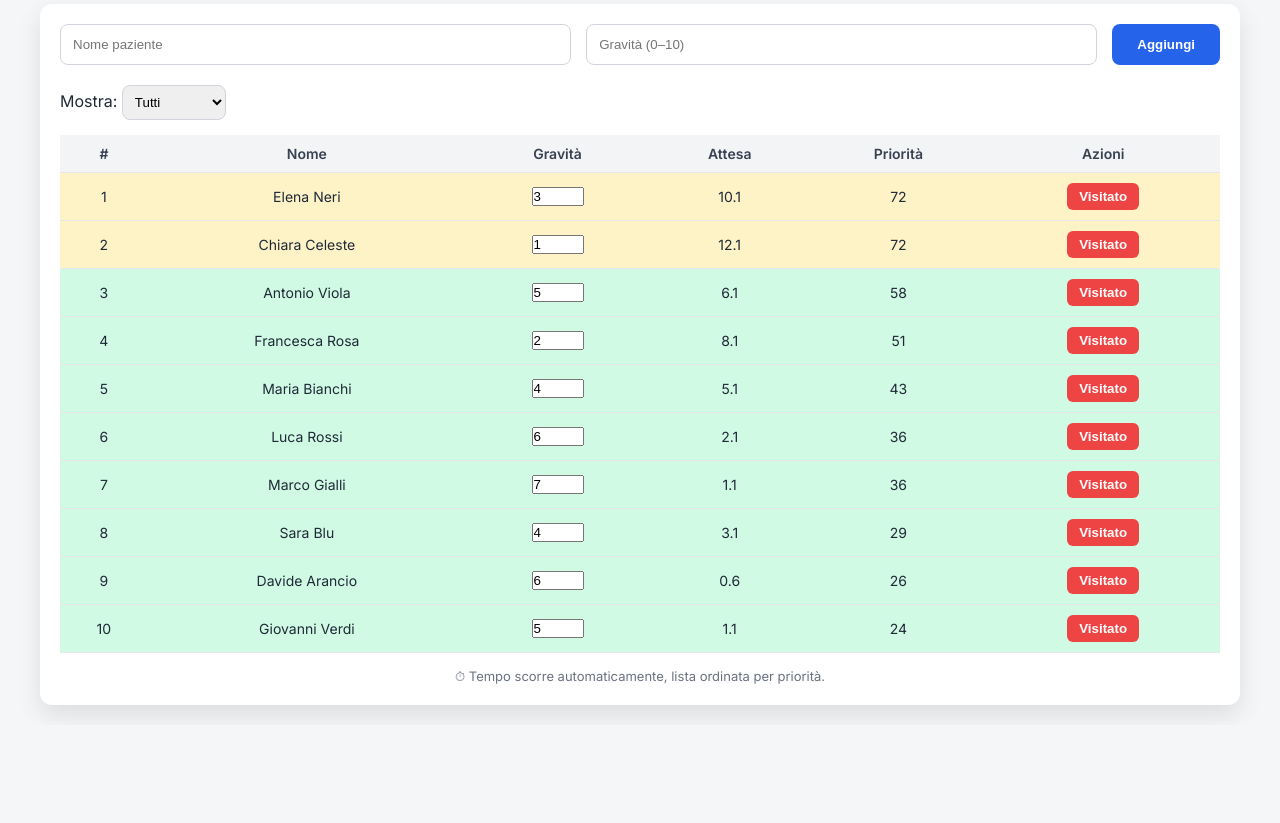
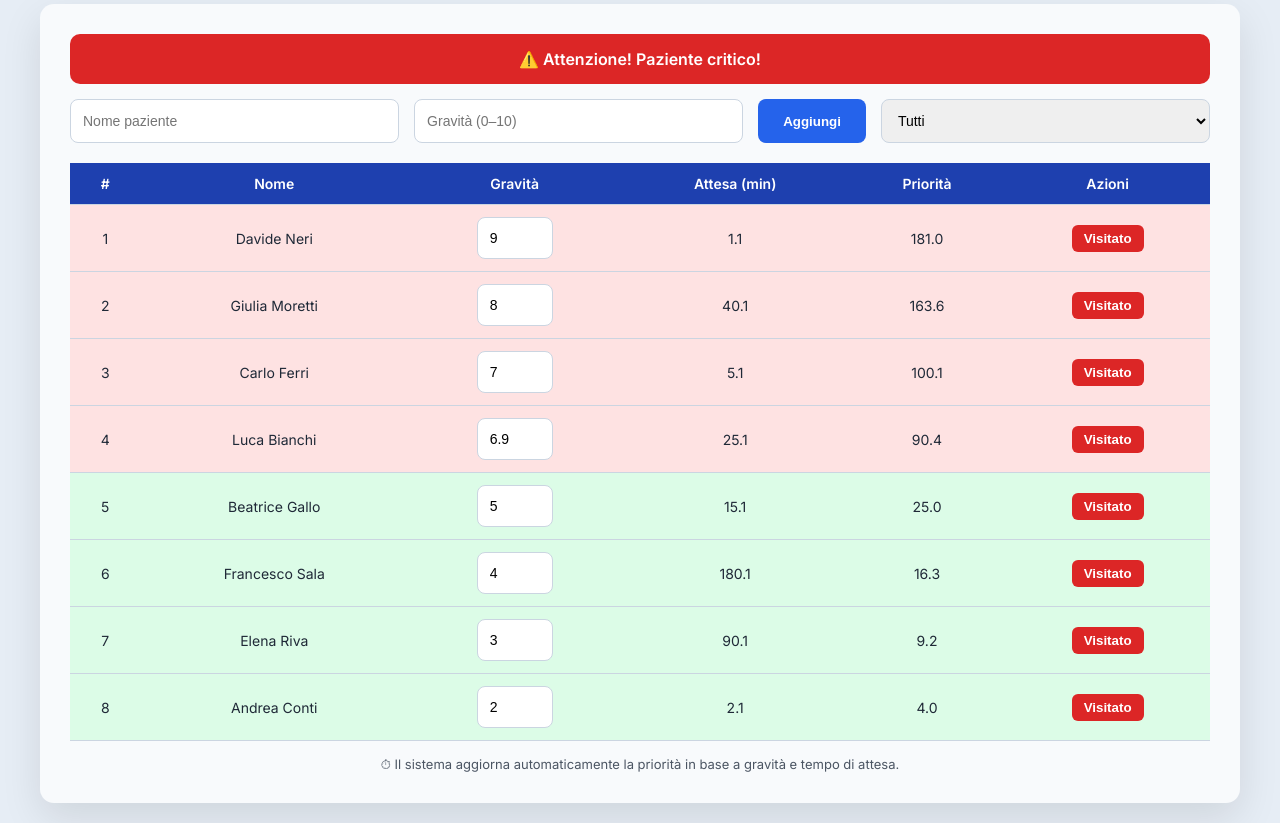
Before and after one commit to ambrogiocorti/saluteAxioma, a plain HTML site: page index.html in a window 1280 px wide. Shown: the part 75-898 px from the top of the page. Before the commit the page ends 800 px from the top, so only its background shows below. Drawn offline with Linux system fonts and the light colour scheme.

Commit message:
Update index.html

```diff
--- a/index.html
+++ b/index.html
@@ -3,18 +3,16 @@
 
 <head>
   <meta charset="UTF-8">
-    <title>Dashboard Triage Pronto Soccorso</title>
+  <title>PS Axioma</title>
   <link href="https://fonts.googleapis.com/css2?family=Inter:wght@400;600&display=swap" rel="stylesheet">
+  <link rel="shortcut icon" href="https://img.icons8.com/?size=256w&id=11934&format=png" type="image/x-icon">
+
   <style>
-        * {
-            box-sizing: border-box;
-            margin: 0;
-            padding: 0;
-        }
+    * { box-sizing: border-box; margin: 0; padding: 0; }
 
     body {
       font-family: 'Inter', sans-serif;
-            background: #f4f6f8;
+      background: #e6edf5;
       color: #1f2937;
       padding: 20px;
     }
@@ -23,58 +21,34 @@
       text-align: center;
       margin-bottom: 20px;
       color: #1e40af;
+      letter-spacing: 1px;
     }
 
     .container {
-            display: flex;
-            flex-wrap: wrap;
-            gap: 25px;
       max-width: 1200px;
       margin: auto;
-        }
-
-        .left,
-        .right {
-            background: #ffffff;
-            border-radius: 12px;
-            padding: 20px;
-            box-shadow: 0 10px 25px rgba(0, 0, 0, 0.1);
-        }
-
-        .left {
-            flex: 1;
-            min-width: 350px;
-        }
-
-        .right {
-            flex: 1.2;
-            min-width: 500px;
+      background: #f8fafc;
+      border-radius: 14px;
+      padding: 30px;
+      box-shadow: 0 15px 40px rgba(0, 0, 0, 0.1);
     }
 
     .alert {
       padding: 15px;
       margin-bottom: 15px;
-            border-radius: 8px;
+      border-radius: 10px;
       font-weight: bold;
       color: #fff;
-            background: #ef4444;
+      background: #dc2626;
       text-align: center;
       display: none;
-            animation: flash 1s infinite;
+      animation: pulse 1s infinite;
+      font-size: 16px;
     }
 
-        @keyframes flash {
-
-            0%,
-            50%,
-            100% {
-                opacity: 1;
-            }
-
-            25%,
-            75% {
-                opacity: 0.3;
-            }
+    @keyframes pulse {
+      0%,100% { opacity: 1; }
+      50% { opacity: 0.4; }
     }
 
     .form {
@@ -84,14 +58,15 @@
       flex-wrap: wrap;
     }
 
-        .form input {
+    input, select {
       flex: 1;
       padding: 12px;
       border-radius: 8px;
-            border: 1px solid #d1d5db;
+      border: 1px solid #cbd5e1;
+      font-size: 14px;
     }
 
-        .form button {
+    button {
       padding: 12px 25px;
       border: none;
       border-radius: 8px;
@@ -102,201 +77,170 @@
       transition: 0.3s;
     }
 
-        .form button:hover {
-            background: #1e40af;
-        }
+    button:hover { background: #1e40af; }
 
     table {
       width: 100%;
       border-collapse: collapse;
+      font-size: 14px;
     }
 
-        th,
-        td {
+    th, td {
       text-align: center;
-            padding: 10px;
-            font-size: 14px;
-            border-bottom: 1px solid #e5e7eb;
+      padding: 12px;
+      border-bottom: 1px solid #cbd5e1;
     }
 
     th {
-            background: #f3f4f6;
+      background: #1e40af;
+      color: #fff;
       font-weight: 600;
-            color: #374151;
     }
 
-        tr.low td {
-            background: #d1fae5;
-        }
-
-        tr.medium td {
-            background: #fef3c7;
-        }
-
-        tr.high td {
-            background: #fee2e2;
-        }
+    tr.low td { background: #dcfce7; }
+    tr.medium td { background: #fef3c7; }
+    tr.high td { background: #fee2e2; }
 
     .remove-btn {
+      background: #dc2626;
+      border: none;
       padding: 6px 12px;
-            background: #ef4444;
-            color: #fff;
-            border: none;
       border-radius: 6px;
+      color: white;
+      font-weight: 600;
       cursor: pointer;
-            font-weight: 600;
       transition: 0.3s;
     }
 
-        .remove-btn:hover {
-            background: #b91c1c;
-        }
+    .remove-btn:hover { background: #991b1b; }
 
     .info {
       margin-top: 15px;
+      text-align: center;
       font-size: 13px;
-            color: #6b7280;
-            text-align: center;
-        }
-
-        .filtro {
-            margin-bottom: 15px;
-        }
-
-        .filtro select {
-            padding: 8px;
-            border-radius: 8px;
-            border: 1px solid #d1d5db;
+      color: #4b5563;
     }
   </style>
 </head>
 
 <body>
-    <h1>Dashboard Triage Pronto Soccorso</h1>
+
+<h1>Dashboard PS Axioma</h1>
+
 <div class="container">
-        <div class="left">
-            <div class="alert" id="alertCritico">⚠ Attenzione! Paziente critico!</div>
+  <div class="alert" id="alertCritico">⚠️ Attenzione! Paziente critico!</div>
+
   <div class="form">
     <input type="text" id="nome" placeholder="Nome paziente">
-                <input type="number" id="gravita" placeholder="Gravità (0–10)" min="0" max="10">
+    <input type="number" id="gravita" min="0" max="10" placeholder="Gravità (0–10)">
     <button onclick="aggiungiPaziente()">Aggiungi</button>
-            </div>
-            <div class="filtro">
-                Mostra:
+
     <select id="filtro" onchange="aggiornaSistema()">
       <option value="tutti">Tutti</option>
       <option value="critici">Critici</option>
       <option value="alta">Gravità ≥ 7</option>
     </select>
   </div>
+
   <table>
     <thead>
       <tr>
         <th>#</th>
         <th>Nome</th>
         <th>Gravità</th>
-                        <th>Attesa</th>
+        <th>Attesa (min)</th>
         <th>Priorità</th>
         <th>Azioni</th>
       </tr>
     </thead>
     <tbody id="listaPazienti"></tbody>
   </table>
-            <div class="info">⏱ Tempo scorre automaticamente, lista ordinata per priorità.</div>
-        </div>
+
+  <div class="info">⏱ Il sistema aggiorna automaticamente la priorità in base a gravità e tempo di attesa.</div>
 </div>
 
 <script>
+const S = 7;
+const K = 100;
+const beta = 5;
+const m = 0.1;
+
 let pazienti = [
-        { id: 1, nome: "Luca Rossi", gravita: 6, oraArrivo: Date.now() - 2 * 60000 },
-        { id: 2, nome: "Maria Bianchi", gravita: 4, oraArrivo: Date.now() - 5 * 60000 },
-        { id: 3, nome: "Giovanni Verdi", gravita: 5, oraArrivo: Date.now() - 1 * 60000 },
-        { id: 4, nome: "Elena Neri", gravita: 3, oraArrivo: Date.now() - 10 * 60000 },
-        { id: 5, nome: "Marco Gialli", gravita: 7, oraArrivo: Date.now() - 1 * 60000 },
-        { id: 6, nome: "Sara Blu", gravita: 4, oraArrivo: Date.now() - 3 * 60000 },
-        { id: 7, nome: "Antonio Viola", gravita: 5, oraArrivo: Date.now() - 6 * 60000 },
-        { id: 8, nome: "Francesca Rosa", gravita: 2, oraArrivo: Date.now() - 8 * 60000 },
-        { id: 9, nome: "Davide Arancio", gravita: 6, oraArrivo: Date.now() - 0.5 * 60000 },
-        { id: 10, nome: "Chiara Celeste", gravita: 1, oraArrivo: Date.now() - 12 * 60000 }
+  { id: 1, nome: "Andrea Conti", gravita: 2, oraArrivo: Date.now() - 2 * 60000 },
+  { id: 2, nome: "Beatrice Gallo", gravita: 5, oraArrivo: Date.now() - 15 * 60000 },
+  { id: 3, nome: "Carlo Ferri", gravita: 7, oraArrivo: Date.now() - 5 * 60000 },
+  { id: 4, nome: "Davide Neri", gravita: 9, oraArrivo: Date.now() - 1 * 60000 },
+  { id: 5, nome: "Elena Riva", gravita: 3, oraArrivo: Date.now() - 90 * 60000 },
+  { id: 6, nome: "Francesco Sala", gravita: 4, oraArrivo: Date.now() - 180 * 60000 },
+  { id: 7, nome: "Giulia Moretti", gravita: 8, oraArrivo: Date.now() - 40 * 60000 },
+  { id: 8, nome: "Luca Bianchi", gravita: 6.9, oraArrivo: Date.now() - 25 * 60000 }
 ];
 
-
-        function calcolaPriorita(G, tempo) {
-            const K = 100,
-                S = 10,
-                b = 0.3,
-                m = 1;
-            return K / (1 + Math.exp(-b * (G + m * tempo - S)));
+function calcolaPriorita(G, tOre) {
+  return G*G + m*tOre + K / (1 + Math.exp(-beta * (G + m*tOre - S)));
 }
 
 function aggiungiPaziente() {
-            const nome = document.getElementById("nome").value.trim();
-            const gravita = parseFloat(document.getElementById("gravita").value);
-            if (!nome || isNaN(gravita)) {
-                alert("Inserisci nome e gravità valida (0-10)");
-                return;
-            }
-            pazienti.push({
-                id: Date.now(),
-                nome,
-                gravita,
-                oraArrivo: Date.now(),
-                priorita: 0
-            });
-            document.getElementById("nome").value = "";
-            document.getElementById("gravita").value = "";
-        }
+  const nome = nomeInput.value.trim();
+  let gravita = parseFloat(gravitaInput.value);
 
-        function rimuoviPaziente(id) {
-            pazienti = pazienti.filter(p => p.id !== id);
-            aggiornaSistema();
-        }
+  if (!nome || isNaN(gravita)) return alert("Dati non validi");
+  if (gravita < 0) gravita = 0;
+  if (gravita > 10) gravita = 10;
 
-        function aggiornaGravita(id, val) {
-            const p = pazienti.find(x => x.id === id);
-            if (p) p.gravita = parseFloat(val);
+  pazienti.push({ id: Date.now(), nome, gravita, oraArrivo: Date.now() });
+  nomeInput.value = "";
+  gravitaInput.value = "";
 }
 
 function aggiornaSistema() {
   const ora = Date.now();
-            const filtro = document.getElementById("filtro").value;
+  const filtro = filtroSelect.value;
   let critico = false;
-            let listaFiltrata = [];
+
   pazienti.forEach(p => {
-                p.tempo = (ora - p.oraArrivo) / 60000;
+    p.tempo = (ora - p.oraArrivo) / 3600000;
     p.priorita = calcolaPriorita(p.gravita, p.tempo);
     if (p.priorita > 90) critico = true;
-                if (filtro === "tutti" || (filtro === "critici" && p.priorita > 90) || (filtro === "alta" && p.gravita >= 7)) listaFiltrata.push(p);
   });
-            listaFiltrata.sort((a, b) => b.priorita - a.priorita);
-            aggiornaTabella(listaFiltrata);
-            mostraAlert(critico);
+
+  let lista = pazienti.filter(p =>
+    filtro === "tutti" ||
+    (filtro === "critici" && p.priorita > 90) ||
+    (filtro === "alta" && p.gravita >= 7)
+  );
+
+  lista.sort((a,b)=>b.priorita-a.priorita);
+  aggiornaTabella(lista);
+  alertCritico.style.display = critico ? "block" : "none";
 }
 
 function aggiornaTabella(lista) {
-            const tbody = document.getElementById("listaPazienti");
-            tbody.innerHTML = "";
-            lista.forEach((p, i) => {
-                let c = "low";
-                if (p.priorita > 60) c = "medium";
-                if (p.priorita > 90) c = "high";
-                const row = document.createElement("tr");
-                row.className = c;
-                row.innerHTML = `<td>${i+1}</td><td>${p.nome}</td>
-      <td><input type="number" min="0" max="10" value="${p.gravita}" onchange="aggiornaGravita(${p.id},this.value)"></td>
-      <td>${p.tempo.toFixed(1)}</td><td>${p.priorita.toFixed(0)}</td>
-      <td><button class="remove-btn" onclick="rimuoviPaziente(${p.id})">Visitato</button></td>`;
-                tbody.appendChild(row);
+  listaPazienti.innerHTML = "";
+  lista.forEach((p,i)=>{
+    let c = p.priorita>90 ? "high" : p.priorita>60 ? "medium" : "low";
+    listaPazienti.innerHTML += `
+    <tr class="${c}">
+      <td>${i+1}</td>
+      <td>${p.nome}</td>
+      <td><input type="number" min="0" max="10" value="${p.gravita}"
+  onchange="let val = parseFloat(this.value); if(val<0) val=0; if(val>10) val=10; pazienti.find(x=>x.id===${p.id}).gravita=val; this.value=val;"></td>
+      <td>${(p.tempo*60).toFixed(1)}</td>
+      <td>${p.priorita.toFixed(1)}</td>
+      <td><button class="remove-btn" onclick="pazienti=pazienti.filter(x=>x.id!==${p.id});aggiornaSistema()">Visitato</button></td>
+    </tr>`;
   });
 }
 
-        function mostraAlert(flag) {
-            document.getElementById("alertCritico").style.display = flag ? "block" : "none";
-        }
+const nomeInput = document.getElementById("nome");
+const gravitaInput = document.getElementById("gravita");
+const filtroSelect = document.getElementById("filtro");
+const listaPazienti = document.getElementById("listaPazienti");
+const alertCritico = document.getElementById("alertCritico");
 
 setInterval(aggiornaSistema, 1000);
 aggiornaSistema();
 </script>
+
 </body>
-
 </html>
```
Lines whose indentation alone changed are shown as unchanged.
